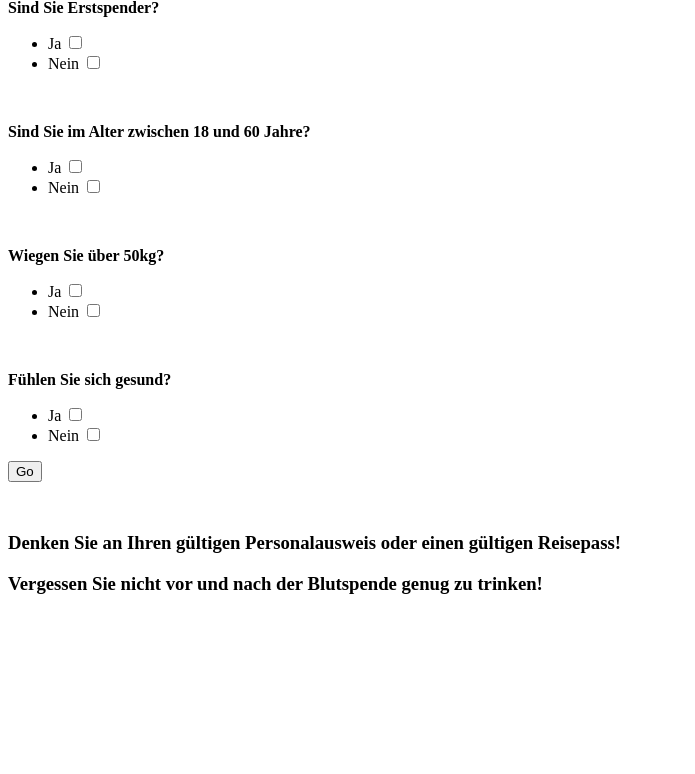
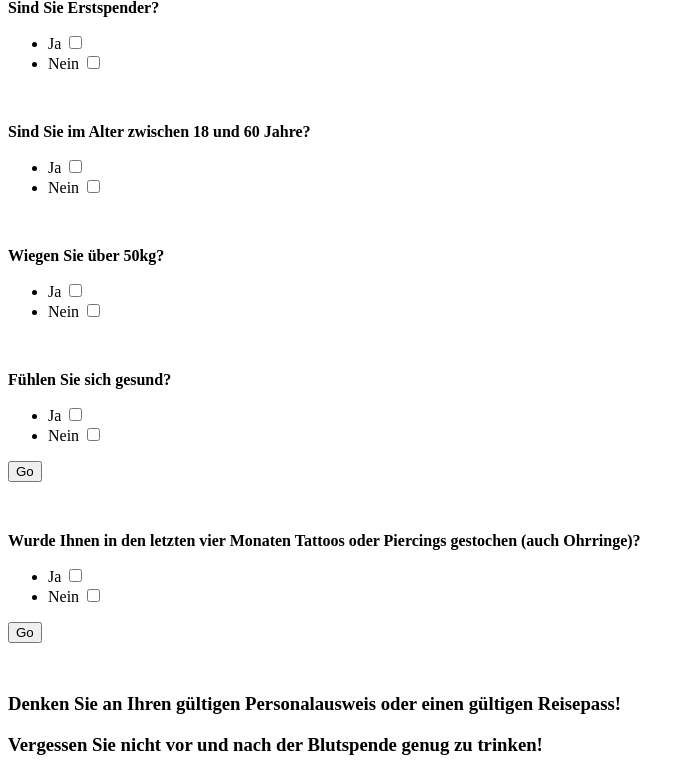
Before and after one commit to AmphoMoronal/TLS-Blutspende, a Flask app: template templates/questions.html in a window 1280 px wide. Shown: the part 51-825 px from the top of the page, without its empty margins (0-695 px from the left). Before the commit the page ends 645 px from the top, so only its background shows below. Run offline with Flask 3, Linux system fonts and the light colour scheme; the template is opened without the code that fills it, so the values that code supplies are empty.

Commit message:
added question

```diff
--- a/templates/questions.html
+++ b/templates/questions.html
@@ -87,6 +87,29 @@
         <button type="submit">Go</button>
     </div>
 
+    {#  tattoos  #}
+
+    <div class="card" style="margin:50px 0">
+        <div class="card-header"><b>Wurde Ihnen in den letzten vier Monaten Tattoos oder Piercings gestochen
+            (auch Ohrringe)?</b></div>
+        <ul class="list-group list-group-flush">
+            <li class="list-group-item">Ja
+                <label class="switch ">
+                    <input type="checkbox" name="Ja" class="danger" value= {{ request.form.healthy }}>
+                    <span class="slider round"></span>
+                </label>
+            </li>
+            <li class="list-group-item">Nein
+                <label class="switch ">
+                    <input type="checkbox" name="Nein" class="danger">
+                    <span class="slider round"></span>
+                </label>
+            </li>
+        </ul>
+        <button type="submit">Go</button>
+    </div>
+
+
     <h3>Denken Sie an Ihren gültigen Personalausweis oder einen gültigen Reisepass!</h3>
     <h3>Vergessen Sie nicht vor und nach der Blutspende genug zu trinken!</h3>
 </form>
```
